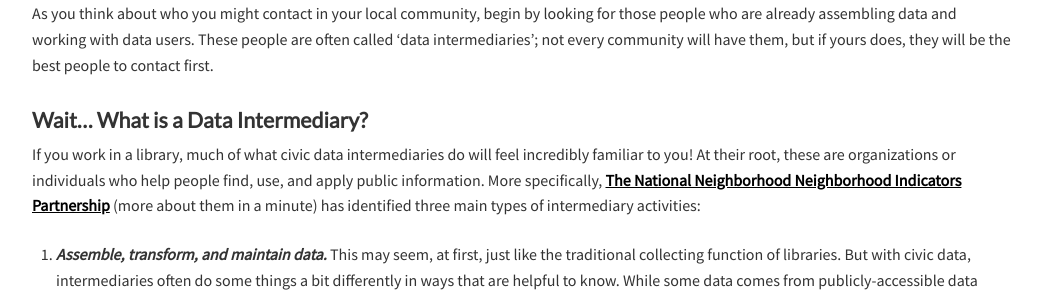
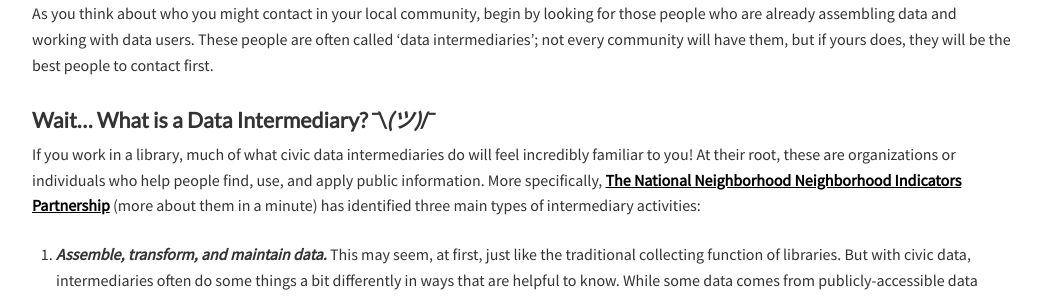
Before and after one commit to civic-switchboard/civic-switchboard.github.io.first, a Jekyll site: the page built from _posts/2018-01-18-post_2.1.md, in a window 1280 px wide and 900 px high. Shown: the part 431-728 px from the top of the window, without its empty margins (118-1161 px from the left). Built offline with Jekyll 4.4.1, drawn with Linux system fonts in a browser that asks for light colours; some of the changed text lies outside the part shown.

Commit message:
Update 2018-01-18-post_2.1.md

```diff
--- a/_posts/2018-01-18-post_2.1.md
+++ b/_posts/2018-01-18-post_2.1.md
@@ -12,7 +12,7 @@ Your library work probably already involves participation with community partner
 
 As you think about who you might contact in your local community, begin by looking for those people who are already assembling data and working with data users. These people are often called 'data intermediaries'; not every community will have them, but if yours does, they will be the best people to contact first.
 
-#### Wait... What is a Data Intermediary?
+#### Wait... What is a Data Intermediary? ¯\\_(ツ)_/¯
 If you work in a library, much of what civic data intermediaries do will feel incredibly familiar to you! At their root, these are organizations or individuals who help people find, use, and apply public information. More specifically, [The National Neighborhood Neighborhood Indicators Partnership](https://www.neighborhoodindicators.org/) (more about them in a minute) has identified three main types of intermediary activities:
 
 1. **_Assemble, transform, and maintain data._**
@@ -57,7 +57,7 @@ Now you know all about data intermediaries and how you might work with them. You
      * Planning department
      * Geographic Information System (GIS) staff
    * **University Units:** Academic institutions often engage with civic data and community partner groups through research, community service and coursework.  If you already know somebody at a local university - engage them first and ask for their assistance connecting with their network.  Potential contacts at a nearby university may be found in:
-     * Urban research centers,
+     * Urban research centers
      * Community engagement or extension offices
      * Schools, programs, and departments that use civic data (Information Science, Public Health, Social Work, Public Policy, etc.)
    * **Look for civic tech groups in your region.** Many cities have a local brigade in the [Code for America](https://brigade.codeforamerica.org/brigade/) network or other informal community-oriented technology groups. Search for some combination of "civic", "data", and "tech" on [Meetup](https://www.meetup.com/) or [Eventbrite](https://www.eventbrite.com/).
```
